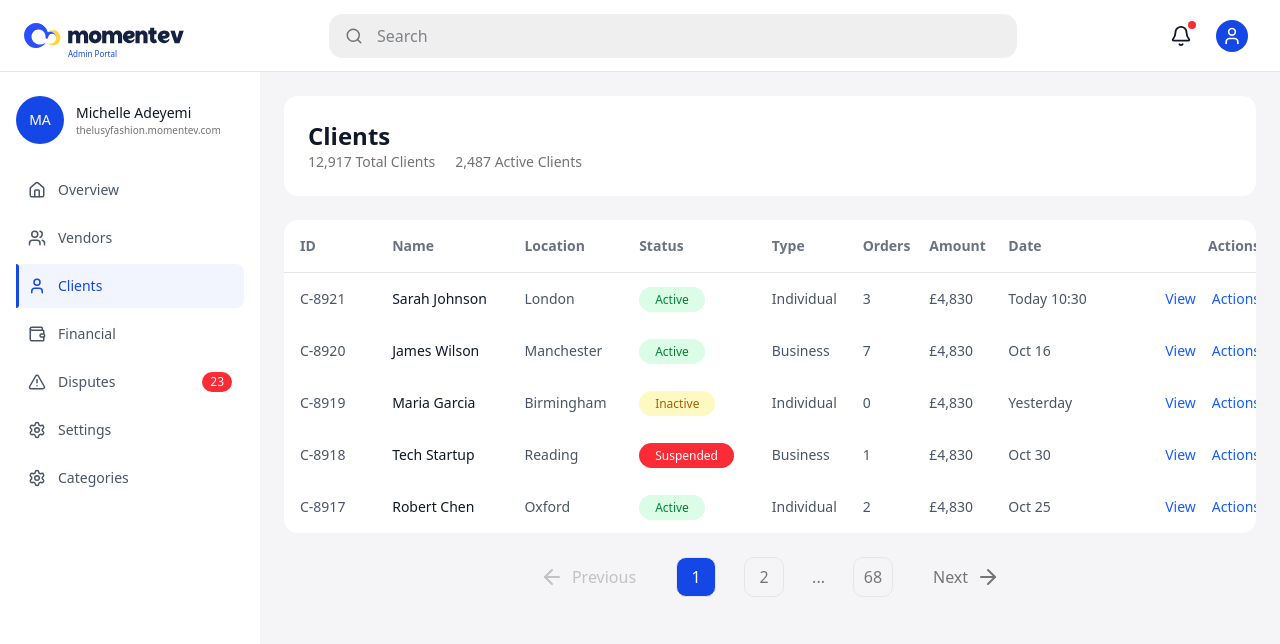
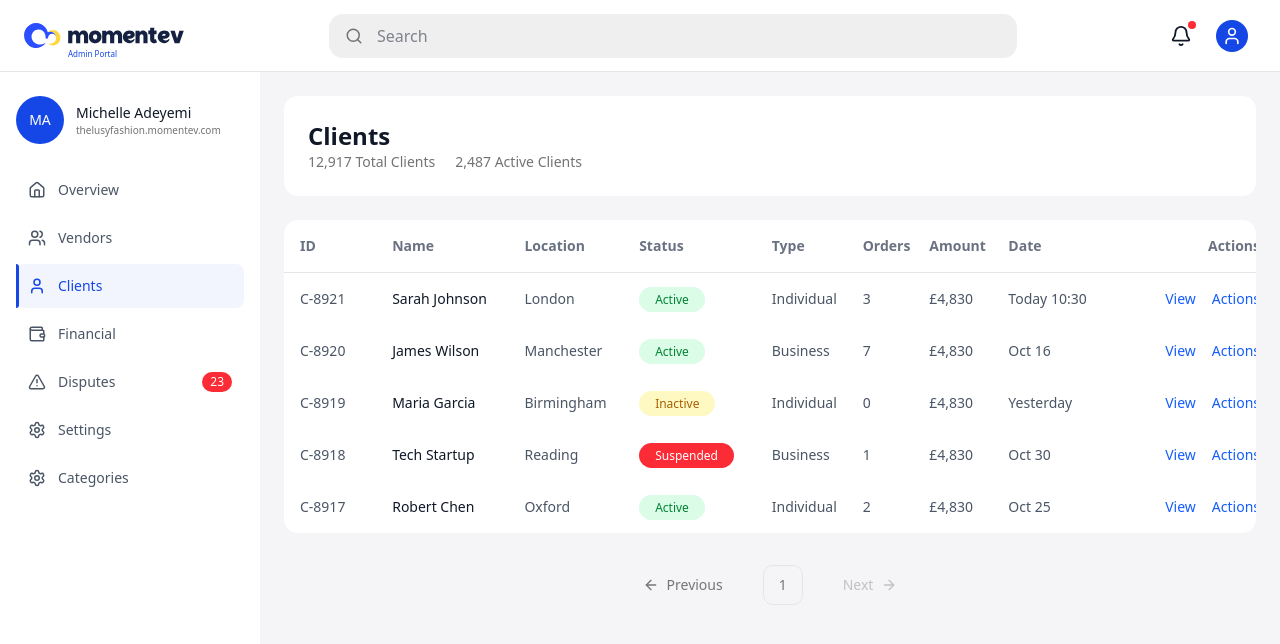
Before and after one commit to Intplus-Tech/Momentev-AdminWeb, a Next.js app: page /clients in a window 1280 px wide. Shown: the top 644 px of the page. Built offline with nearby package versions, Linux system fonts and the light colour scheme.

Commit message:
feat: Implement vendor management with pagination and filtering functionality

```diff
--- a/app/(dashboard)/vendors/_components/ActivePagination.tsx
+++ b/app/(dashboard)/vendors/_components/ActivePagination.tsx
@@ -1,30 +1,52 @@
 "use client";
 
-import { useState } from "react";
+import { usePathname, useRouter, useSearchParams } from "next/navigation";
 import { ArrowLeft, ArrowRight } from "lucide-react";
+import { useCallback } from "react";
 
-export default function ActivePagination() {
-  const totalPages = 68;
-  const [currentPage, setCurrentPage] = useState(1);
+interface ActivePaginationProps {
+  totalPages: number;
+  currentPage: number;
+}
+
+export default function ActivePagination({ totalPages, currentPage }: ActivePaginationProps) {
+  const router = useRouter();
+  const pathname = usePathname();
+  const searchParams = useSearchParams();
+
+  const createQueryString = useCallback(
+    (name: string, value: string) => {
+      const params = new URLSearchParams(searchParams.toString());
+      params.set(name, value);
+      return params.toString();
+    },
+    [searchParams]
+  );
+
+  const navigateToPage = (page: number) => {
+    router.push(`${pathname}?${createQueryString("page", page.toString())}`);
+  };
 
   const handleNext = () => {
-    setCurrentPage((prev) => Math.min(prev + 1, totalPages));
+    if (currentPage < totalPages) navigateToPage(currentPage + 1);
   };
 
   const handlePrevious = () => {
-    setCurrentPage((prev) => Math.max(prev - 1, 1));
+    if (currentPage > 1) navigateToPage(currentPage - 1);
   };
 
   const isActive = (page: number) =>
     page === currentPage
-      ? "bg-primary text-white"
-      : "text-[#757575] hover:text-primary";
+      ? "bg-[#2B4EFF] text-white"
+      : "text-[#757575] hover:text-[#2B4EFF]";
 
   // 🔹 Generate visible pages dynamically
   const getVisiblePages = () => {
     const pages: (number | string)[] = [];
+    const windowSize = 1; // pages before & after current
 
-    const windowSize = 1; // pages before & after current
+    // If no pages needed, return empty
+    if (totalPages <= 1) return pages;
 
     pages.push(1);
 
@@ -44,35 +66,39 @@ export default function ActivePagination() {
       pages.push("...");
     }
 
-    pages.push(totalPages);
+    if (totalPages > 1) {
+      pages.push(totalPages);
+    }
 
     return pages;
   };
 
+  if (totalPages <= 1) return null;
+
   return (
-    <div className="flex items-center justify-center gap-10">
+    <div className="flex items-center justify-center gap-10 mt-8">
       {/* PREVIOUS */}
       <button
         onClick={handlePrevious}
         disabled={currentPage === 1}
-        className="flex items-center gap-2 text-[#757575] disabled:opacity-40"
+        className="flex items-center gap-2 text-[#757575] disabled:opacity-40 hover:text-[#2B4EFF] transition-colors"
       >
-        <ArrowLeft />
-        <span>Previous</span>
+        <ArrowLeft className="w-4 h-4" />
+        <span className="text-sm font-medium">Previous</span>
       </button>
 
       {/* PAGE NUMBERS */}
-      <div className="flex items-center space-x-7">
+      <div className="flex items-center space-x-2 sm:space-x-4 text-sm font-medium">
         {getVisiblePages().map((page, index) =>
           page === "..." ? (
-            <span key={`dots-${index}`} className="text-[#757575]">
+            <span key={`dots-${index}`} className="text-[#757575] px-2">
               ...
             </span>
           ) : (
             <button
               key={page}
-              onClick={() => setCurrentPage(page as number)}
-              className={`w-10 h-10 border rounded-lg ${isActive(page as number)}`}
+              onClick={() => navigateToPage(page as number)}
+              className={`w-10 h-10 border rounded-lg transition-colors ${isActive(page as number)}`}
             >
               {page}
             </button>
@@ -84,10 +110,10 @@ export default function ActivePagination() {
       <button
         onClick={handleNext}
         disabled={currentPage === totalPages}
-        className="flex items-center gap-2 text-[#757575] disabled:opacity-40"
+        className="flex items-center gap-2 text-[#757575] disabled:opacity-40 hover:text-[#2B4EFF] transition-colors"
       >
-        <span>Next</span>
-        <ArrowRight />
+        <span className="text-sm font-medium">Next</span>
+        <ArrowRight className="w-4 h-4" />
       </button>
     </div>
   );
--- a/app/(dashboard)/vendors/page.tsx
+++ b/app/(dashboard)/vendors/page.tsx
@@ -1,51 +1,46 @@
-"use client";
-
-import { useState } from "react";
-import { useRouter } from "next/navigation";
 import { FileDown } from "lucide-react";
 import ActivePagination from "./_components/ActivePagination";
 import { Button } from "@/components/ui/button";
 import Link from "next/link";
-import { vendors } from "./mockdata";
-
-/* ================= TYPES ================= */
-interface Vendor {
-  id: string;
-  name: string;
-  category: string;
-  status: "Active" | "Review" | "Recently Approved" | "Flagged" | "Suspended";
-  rating: string;
-}
+import { getVendors, VendorProfile } from "@/lib/actions/vendors";
 
 /* ================= STYLES ================= */
 const statusStyles: Record<string, string> = {
   Active: "bg-green-100 text-green-700",
-  Review: "bg-yellow-100 text-yellow-700",
-  Flagged: "bg-orange-100 text-orange-700",
-  Suspended: "bg-red-100 text-red-700",
-  "Recently Approved": "bg-blue-100 text-blue-700",
+  Inactive: "bg-red-100 text-red-700",
 };
 
+interface PageProps {
+  searchParams: {
+    page?: string;
+    filter?: string;
+  };
+}
+
 /* ================= PAGE ================= */
-export default function VendorPage() {
-  const router = useRouter(); // ✅ Fix: useRouter defined
-  const [filter, setFilter] = useState<
-    "All" | "Review" | "Recently Approved" | "Flagged" | "Suspended"
-  >("All");
+export default async function VendorPage({ searchParams }: PageProps) {
+  // Await searchParams as required in Next 15+
+  const resolvedParams = await searchParams;
+  const currentPage = Number(resolvedParams.page) || 1;
+  const currentFilter = resolvedParams.filter || "All";
 
-  const filteredVendors =
-    filter === "All"
-      ? vendors
-      : vendors.filter((vendor) => vendor.status === filter);
+  const result = await getVendors(currentPage, 20);
+  const data = result.success ? result.data : null;
+  const totalVendors = data?.total || 0;
 
-  /* ================= VIEW HANDLER ================= */
-  const handleViewVendor = (vendor: Vendor) => {
-    if (vendor.status === "Active") {
-      router.push(`/admin/vendorprofile/${vendor.id}`);
-    } else {
-      router.push(`/admin/vendorreview/${vendor.id}`);
+  // Apply visual filtering on the server (if backend doesn't support active/inactive filtering)
+  let displayVendors = data?.data || [];
+
+  if (currentFilter === "Active") {
+    displayVendors = displayVendors.filter(v => v.isActive);
+  } else if (currentFilter === "Inactive") {
+    displayVendors = displayVendors.filter(v => !v.isActive);
   }
-  };
+
+  // Count active vs inactive for the tabs
+  const allCount = data?.data.length || 0;
+  const activeCount = data?.data.filter(v => v.isActive).length || 0;
+  const inactiveCount = data?.data.filter(v => !v.isActive).length || 0;
 
   return (
     <div className="space-y-6">
@@ -53,7 +48,7 @@ export default function VendorPage() {
       <div className="bg-white rounded-xl p-4 sm:p-6">
         <h1 className="text-xl sm:text-2xl font-semibold">Vendor Management</h1>
         <p className="text-muted-foreground text-sm">
-          {filteredVendors.length} Active Vendors
+          {totalVendors} Total Registered Vendors
         </p>
       </div>
 
@@ -61,59 +56,42 @@ export default function VendorPage() {
       <div className="flex flex-col sm:flex-row sm:items-center sm:justify-between gap-4 w-full">
         <div className="w-full sm:flex-1 overflow-x-auto">
           <div className="flex items-center gap-6 sm:gap-10 text-[13px] bg-[#D9D9D9] p-2 rounded-lg min-w-max">
-            <span
-              onClick={() => setFilter("All")}
-              className={`font-medium p-1 px-2 rounded-lg cursor-pointer ${filter === "All" ? "text-[#2B4EFF] bg-white" : "text-[#718096]"
-                }`}
+            <Link
+              href="?filter=All"
+              className={`font-medium p-1 px-2 rounded-lg cursor-pointer ${currentFilter === "All" ? "text-[#2B4EFF] bg-white" : "text-[#718096]"}`}
             >
-              All <span className="pl-3">(145)</span>
-            </span>
+              All <span className="pl-3">({allCount})</span>
+            </Link>
 
-            <span
-              onClick={() => setFilter("Review")}
-              className={`cursor-pointer ${filter === "Review" ? "text-[#2B4EFF]" : "text-[#718096]"
-                }`}
+            <Link
+              href="?filter=Active"
+              className={`font-medium p-1 px-2 rounded-lg cursor-pointer ${currentFilter === "Active" ? "text-[#2B4EFF] bg-white" : "text-[#718096]"}`}
             >
-              Pending Review 12
-            </span>
-            <span
-              onClick={() => setFilter("Recently Approved")}
-              className={`cursor-pointer ${filter === "Recently Approved"
-                  ? "text-[#2B4EFF]"
-                  : "text-[#718096]"
-                }`}
+              Active {activeCount}
+            </Link>
+
+            <Link
+              href="?filter=Inactive"
+              className={`font-medium p-1 px-2 rounded-lg cursor-pointer ${currentFilter === "Inactive" ? "text-[#2B4EFF] bg-white" : "text-[#718096]"}`}
             >
-              Recently Approved 3
-            </span>
-            <span
-              onClick={() => setFilter("Flagged")}
-              className={`cursor-pointer ${filter === "Flagged" ? "text-[#2B4EFF]" : "text-[#718096]"
-                }`}
-            >
-              Flagged 3
-            </span>
-            <span
-              onClick={() => setFilter("Suspended")}
-              className={`cursor-pointer ${filter === "Suspended" ? "text-[#2B4EFF]" : "text-[#718096]"
-                }`}
-            >
-              Suspended 3
-            </span>
+              Inactive/Suspended {inactiveCount}
+            </Link>
           </div>
         </div>
 
-        <button className="px-4 py-2 rounded-lg bg-[#D9D9D9] text-[#718096] text-sm flex items-center gap-2">
-          <FileDown className="text-[#A0AEC0]" />
+        <button className="px-4 py-2 rounded-lg bg-[#D9D9D9] text-[#718096] text-sm flex items-center gap-2 hover:bg-gray-300 transition-colors">
+          <FileDown className="text-[#A0AEC0] w-4 h-4" />
           Download
         </button>
       </div>
 
       {/* TABLE */}
       <div className="bg-white rounded-xl overflow-hidden">
+        {data ? (
           <div className="overflow-x-auto">
             <table className="min-w-[700px] w-full text-sm">
               <thead className="border-b">
-              <tr className="text-left">
+                <tr className="text-left text-gray-500 font-medium">
                   <th className="p-4">ID</th>
                   <th>Business Name</th>
                   <th>Category</th>
@@ -124,42 +102,56 @@ export default function VendorPage() {
               </thead>
 
               <tbody>
-              {filteredVendors.map((vendor) => (
+                {displayVendors.length > 0 ? (
+                  displayVendors.map((vendor) => {
+                    const statusText = vendor.isActive ? "Active" : "Inactive";
+                    return (
                       <tr
-                  key={vendor.id}
-                  className="hover:bg-gray-50 cursor-pointer"
-                  onClick={() => handleViewVendor(vendor)}
+                        key={vendor._id}
+                        className="hover:bg-gray-50 transition-colors border-b last:border-b-0"
                       >
-                  <td className="p-4">{vendor.id}</td>
-                  <td className="font-medium">{vendor.name}</td>
-                  <td>{vendor.category}</td>
+                        <td className="p-4 text-gray-400 text-xs font-mono">{vendor._id.slice(-6)}</td>
+                        <td className="font-semibold text-gray-900">{vendor.businessProfile?.businessName || "Unnamed Vendor"}</td>
+                        <td className="text-gray-500">N/A</td>
                         <td>
-                    <span
-                      className={`px-5 py-2 rounded-lg text-xs ${statusStyles[vendor.status]
-                        }`}
-                    >
-                      {vendor.status}
+                          <span className={`px-3 flex items-center justify-center w-fit py-1.5 rounded-full text-xs font-medium ${statusStyles[statusText]}`}>
+                            {statusText}
                           </span>
                         </td>
-                  <td>{vendor.rating}</td>
-                  <td
-                    className="text-[#2B4EFF] space-x-4"
-                    onClick={(e) => e.stopPropagation()}
-                  >
-                    <Button variant="link">Edit</Button>
-                    <Button variant="link">
-                      <Link href={`/admin/vendors/${vendor.id}`}>View</Link>
+                        <td className="text-gray-600">{vendor.rate} ★</td>
+                        <td className="text-[#2B4EFF] space-x-2">
+                          <Button variant="link" className="p-0 h-auto">Edit</Button>
+                          <Button variant="link" className="p-0 h-auto" asChild>
+                            <Link href={`/vendorprofile/${vendor._id}`}>View</Link>
                           </Button>
                         </td>
                       </tr>
-              ))}
+                    );
+                  })
+                ) : (
+                  <tr>
+                    <td colSpan={6} className="p-8 text-center text-gray-500">
+                      No vendors found for this filter.
+                    </td>
+                  </tr>
+                )}
               </tbody>
             </table>
           </div>
+        ) : (
+          <div className="p-8 text-center text-red-500">
+            Failed to load vendors: {result.error}
+          </div>
+        )}
       </div>
 
       {/* PAGINATION */}
-      <ActivePagination />
+      {data && data.total > 0 && (
+        <ActivePagination
+          currentPage={data.page || 1}
+          totalPages={Math.ceil(data.total / (data.limit || 20))}
+        />
+      )}
     </div>
   );
 }
--- /dev/null
+++ b/lib/actions/vendors.ts
@@ -0,0 +1,61 @@
+"use server";
+
+import { getAccessToken } from "@/lib/session";
+import { ActionResult } from "./admin-analytics";
+
+export interface VendorProfile {
+  _id: string;
+  userId: string;
+  businessProfile?: {
+    businessName: string;
+  };
+  rate: number;
+  isActive: boolean;
+  onBoarded: boolean;
+}
+
+export interface PaginatedVendorsResponse {
+  data: VendorProfile[];
+  total: number;
+  page: number;
+  limit: number;
+}
+
+export async function getVendors(
+  page: number = 1,
+  limit: number = 20
+): Promise<ActionResult<PaginatedVendorsResponse>> {
+  try {
+    const token = await getAccessToken();
+
+    if (!token) {
+      return { success: false, error: "Unauthorized: No access token found" };
+    }
+
+    const response = await fetch(`${process.env.BACKEND_URL}/api/v1/vendors?page=${page}&limit=${limit}`, {
+      method: "GET",
+      headers: {
+        "Content-Type": "application/json",
+        Authorization: `Bearer ${token}`,
+      },
+      cache: "no-store",
+    });
+
+    const body = await response.json();
+
+    if (!response.ok) {
+      return {
+        success: false,
+        error: body.message || `Error: ${response.statusText}`,
+      };
+    }
+
+    return { success: true, data: body.data };
+  } catch (error) {
+    console.error("Get Vendors Error:", error);
+    return {
+      success: false,
+      error: "An unexpected network error occurred.",
+    };
+  }
+}
```
Lines whose indentation alone changed are shown as unchanged.
